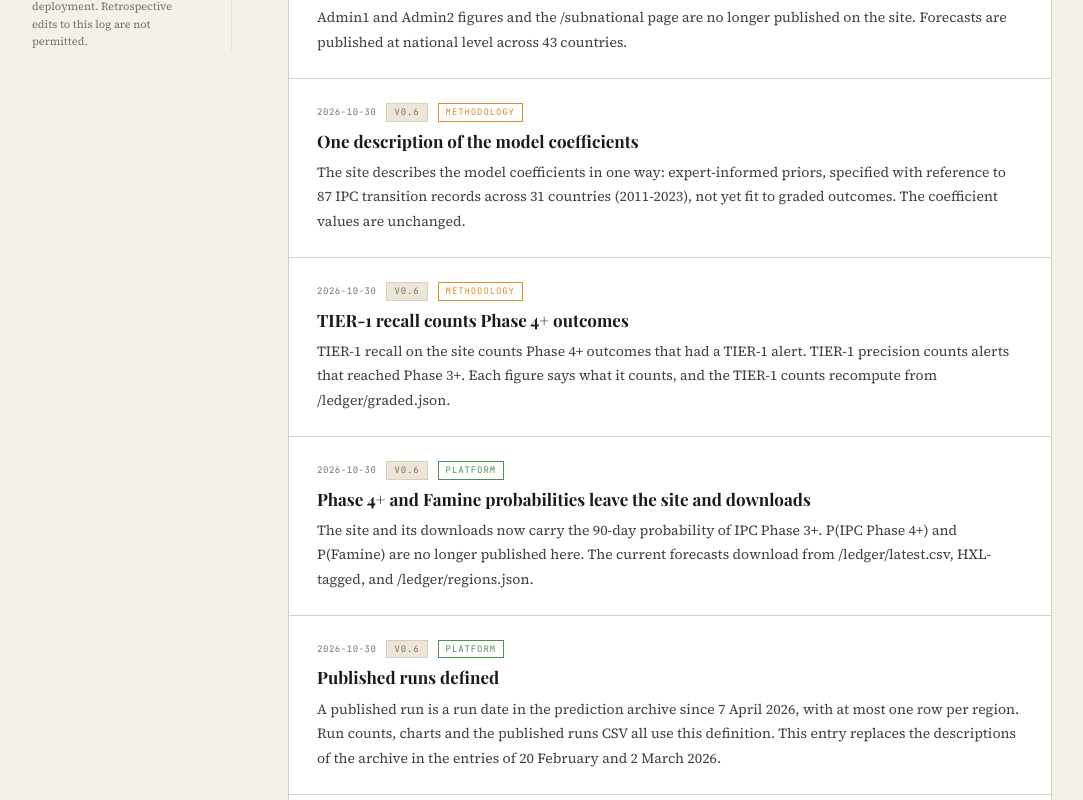
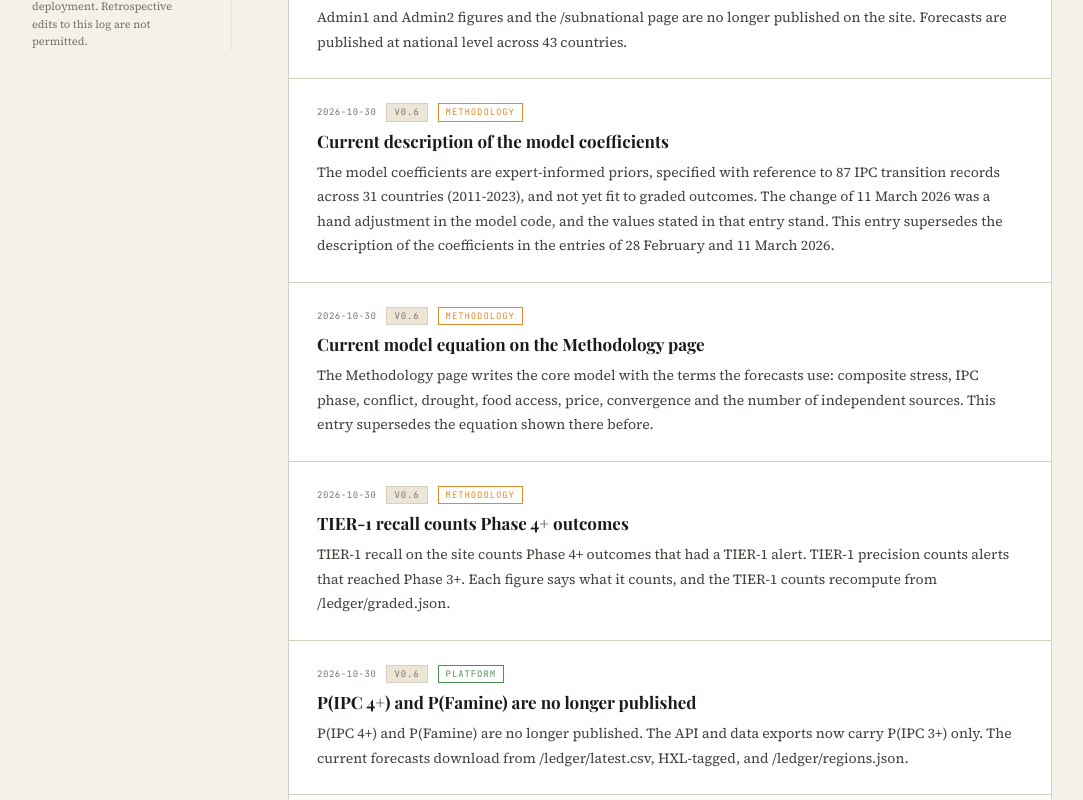
Before and after one commit to northflowlabs/ceres, a Next.js app: page /changelog in a window 1280 px wide. Shown: the part 620-1420 px from the top of the page, without its empty margins (98-1181 px from the left). Built offline with nearby package versions, Linux system fonts and the light colour scheme.

Commit message:
Word the 30 October changelog entries as current statements that supersede older ones

```diff
--- a/src/app/changelog/page.tsx
+++ b/src/app/changelog/page.tsx
@@ -40,8 +40,15 @@ const CHANGELOG: ChangeEntry[] = [
     date: "2026-10-30",
     version: "v0.6",
     type: "methodology",
-    title: "One description of the model coefficients",
-    body: "The site describes the model coefficients in one way: expert-informed priors, specified with reference to 87 IPC transition records across 31 countries (2011-2023), not yet fit to graded outcomes. The coefficient values are unchanged.",
+    title: "Current description of the model coefficients",
+    body: "The model coefficients are expert-informed priors, specified with reference to 87 IPC transition records across 31 countries (2011-2023), and not yet fit to graded outcomes. The change of 11 March 2026 was a hand adjustment in the model code, and the values stated in that entry stand. This entry supersedes the description of the coefficients in the entries of 28 February and 11 March 2026.",
+  },
+  {
+    date: "2026-10-30",
+    version: "v0.6",
+    type: "methodology",
+    title: "Current model equation on the Methodology page",
+    body: "The Methodology page writes the core model with the terms the forecasts use: composite stress, IPC phase, conflict, drought, food access, price, convergence and the number of independent sources. This entry supersedes the equation shown there before.",
   },
   {
     date: "2026-10-30",
@@ -54,8 +61,8 @@ const CHANGELOG: ChangeEntry[] = [
     date: "2026-10-30",
     version: "v0.6",
     type: "platform",
-    title: "Phase 4+ and Famine probabilities leave the site and downloads",
-    body: "The site and its downloads now carry the 90-day probability of IPC Phase 3+. P(IPC Phase 4+) and P(Famine) are no longer published here. The current forecasts download from /ledger/latest.csv, HXL-tagged, and /ledger/regions.json.",
+    title: "P(IPC 4+) and P(Famine) are no longer published",
+    body: "P(IPC 4+) and P(Famine) are no longer published. The API and data exports now carry P(IPC 3+) only. The current forecasts download from /ledger/latest.csv, HXL-tagged, and /ledger/regions.json.",
   },
   {
     date: "2026-10-30",
```
